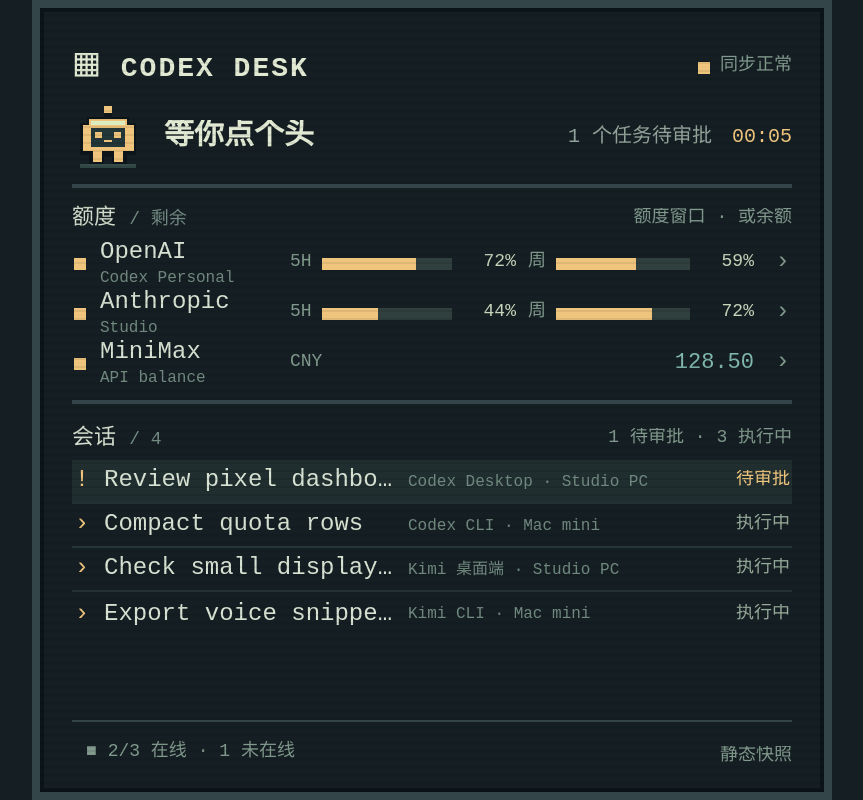
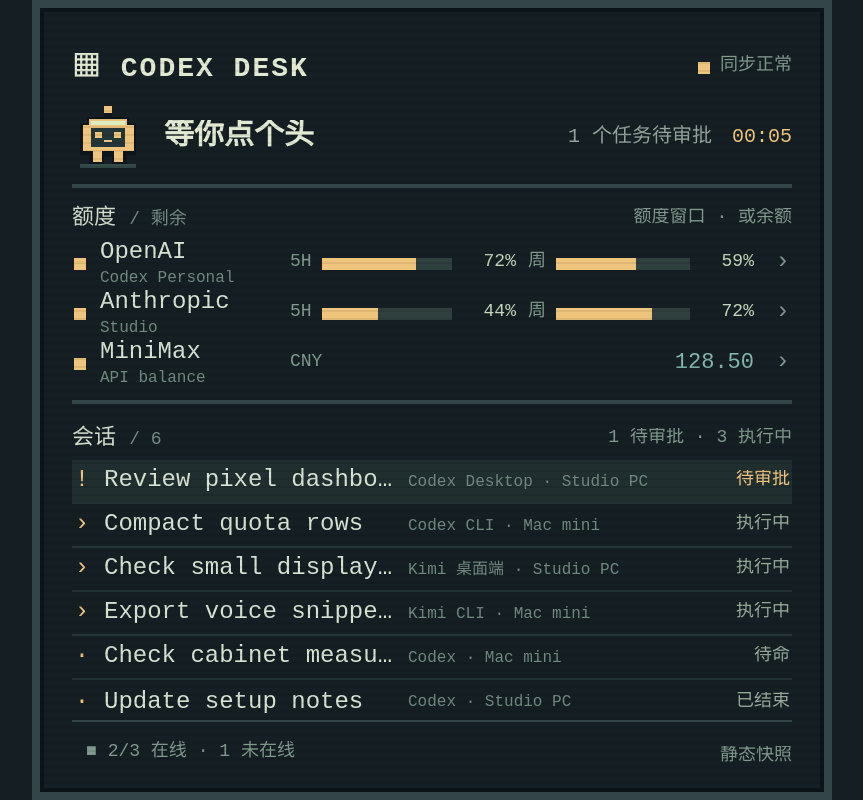
Before and after one commit to guoshencheng/codex-mirror, a Next.js app: page /demo in a window 1280 px wide. Shown: the whole page, without its empty margins (208-1071 px from the left). Built offline with nearby package versions, Linux system fonts and the light colour scheme.

Commit message:
fix: keep all recent sessions visible

```diff
--- a/src/components/dashboard.tsx
+++ b/src/components/dashboard.tsx
@@ -74,15 +74,12 @@
   const current = activeSessions.filter(session => isCurrentSession(session, devicesById.get(session.deviceId), syncHealthy));
   const working = current.filter(session => session.state === 'WORKING');
   const waiting = current.filter(session => session.state === 'WAITING_APPROVAL').length;
-  const recentlyWorking = activeSessions.filter(session => session.state === 'WORKING').length;
-  const recentlyWaiting = activeSessions.filter(session => session.state === 'WAITING_APPROVAL').length;
   const online = data.devices.filter(device => device.connection === 'online').length;
   const offline = !syncHealthy || (data.devices.length > 0 && online === 0);
   const staticSnapshot = readOnly && externalSnapshot === undefined && externalHealthy === undefined;
-  const title = offline ? '连接待恢复' : waiting ? '等你点个头' : working.length ? '正在工作'
-    : recentlyWaiting ? '最近有待响应' : recentlyWorking ? '最近有任务运行' : '正在待命';
+  const title = offline ? '连接待恢复' : waiting ? '等你点个头' : working.length ? '正在工作' : '正在待命';
   const priority = (state: string) => state === 'WAITING_APPROVAL' ? 0 : state === 'WORKING' ? 1 : 2;
-  const sessions = [...activeSessions].sort((a, b) => priority(a.state) - priority(b.state) || b.lastEventAt.localeCompare(a.lastEventAt));
+  const sessions = [...data.sessions].sort((a, b) => priority(a.state) - priority(b.state) || b.lastEventAt.localeCompare(a.lastEventAt));
   const listedSessions = sessions.slice(0, 12);
   const accountPages = Math.max(1, Math.ceil(data.accounts.length / 3));
   const sessionPages = Math.max(1, Math.ceil(listedSessions.length / 6));
@@ -133,8 +130,7 @@
         </section> : <>
           <section className={styles.hero} aria-label="任务总状态">
             <PixelRobot /><h2>{title}</h2>
-            <span className={styles.summary}>{offline ? '显示最近快照' : waiting ? `${waiting} 个任务待审批` : working.length ? `${working.length} 个任务执行中`
-              : recentlyWaiting ? `${recentlyWaiting} 个任务最近等待响应` : recentlyWorking ? `${recentlyWorking} 个任务最近执行中` : '等待新的任务'}</span>
+            <span className={styles.summary}>{offline ? '显示最近快照' : waiting ? `${waiting} 个任务待审批` : working.length ? `${working.length} 个任务执行中` : '等待新的任务'}</span>
             {working.length && !offline ? <time className={styles.timer} title="当前执行中任务的最长持续时间">{durationText(longestStart, now)}</time> : null}
           </section>
           <section className={styles.quota} aria-labelledby="quota-heading">
@@ -172,7 +168,7 @@
                 </li>;
               })}
             </ul>
-            {!sessions.length ? <p className={styles.empty}>暂无运行中或待你响应的会话</p> : null}
+            {!sessions.length ? <p className={styles.empty}>暂无会话事件</p> : null}
           </section>
         </>}
         <footer className={styles.footer}>
```
